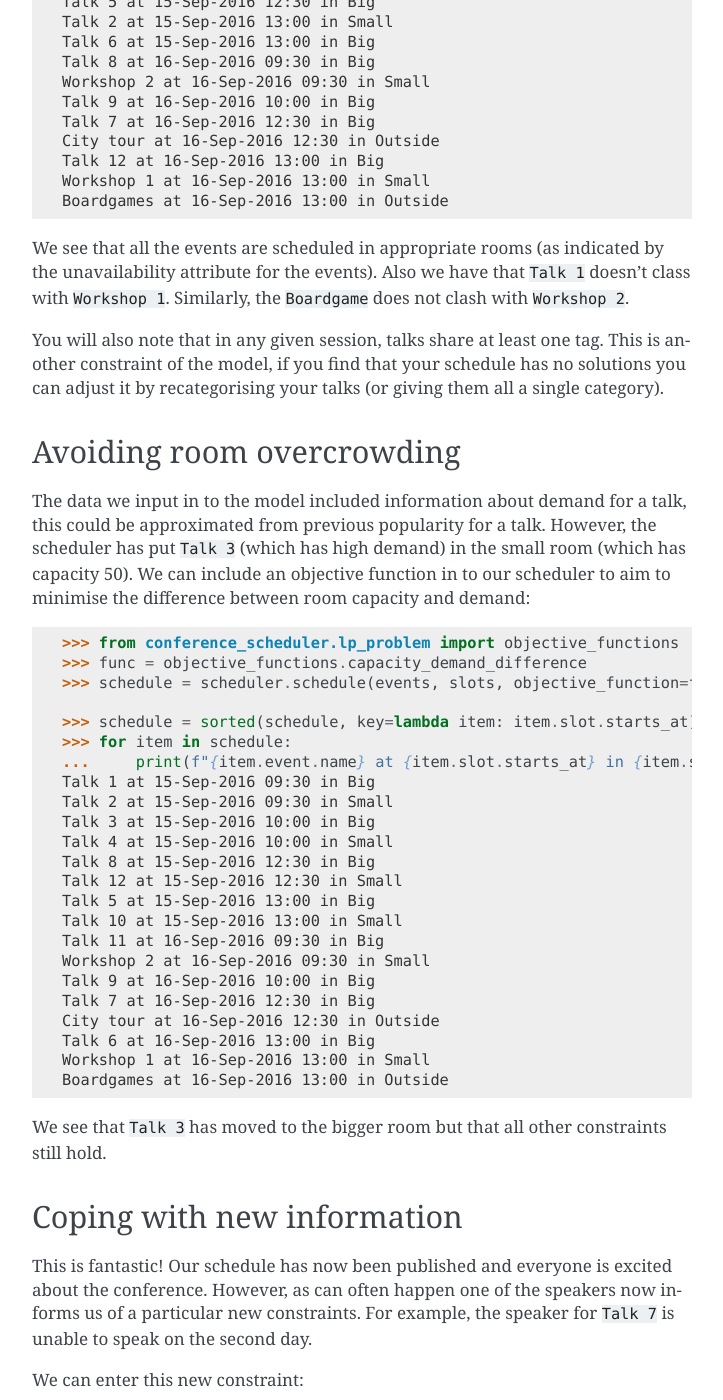
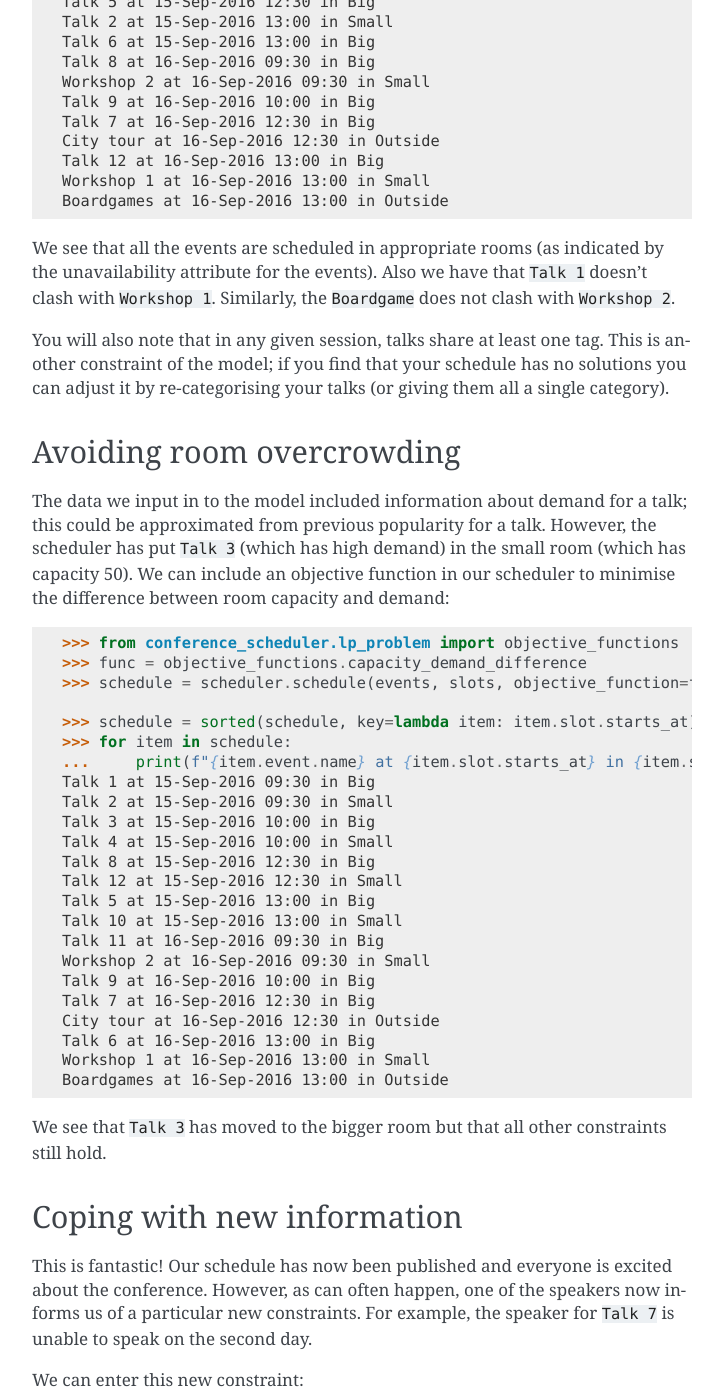
Before and after one commit to PyconUK/ConferenceScheduler, a Sphinx documentation site: the page built from docs/tutorial/index.rst, in a window 1280 px wide and 1400 px high, scrolled down 1976 px. Shown: the whole window, without its empty margins (388-1111 px from the left). Built offline with Sphinx 7.4.7, drawn with Linux system fonts in a browser that asks for light colours; some of the changed text lies outside the part shown.

Commit message:
Fix typos

```diff
--- a/docs/tutorial/index.rst
+++ b/docs/tutorial/index.rst
@@ -106,22 +106,22 @@ This schedule is a generator::
 
 We see that all the events are scheduled in appropriate rooms (as indicated by
 the unavailability attribute for the events). Also we have that :code:`Talk 1`
-doesn't class with :code:`Workshop 1`.
+doesn't clash with :code:`Workshop 1`.
 Similarly, the :code:`Boardgame` does not clash with :code:`Workshop 2`.
 
 You will also note that in any given session, talks share at least one tag. This
-is another constraint of the model, if you find that your schedule has no
-solutions you can adjust it by recategorising your talks (or giving them all a
+is another constraint of the model; if you find that your schedule has no
+solutions you can adjust it by re-categorising your talks (or giving them all a
 single category).
 
 Avoiding room overcrowding
 --------------------------
 
-The data we input in to the model included information about demand for a talk,
+The data we input in to the model included information about demand for a talk;
 this could be approximated from previous popularity for a talk. However, the
 scheduler has put :code:`Talk 3` (which has high demand) in the small room
-(which has capacity 50). We can include an objective function in to our
-scheduler to aim to minimise the difference between room capacity and demand::
+(which has capacity 50). We can include an objective function in our
+scheduler to minimise the difference between room capacity and demand::
 
     >>> from conference_scheduler.lp_problem import objective_functions
     >>> func = objective_functions.capacity_demand_difference
@@ -156,7 +156,7 @@ Coping with new information
 ---------------------------
 
 This is fantastic! Our schedule has now been published and everyone is excited
-about the conference. However, as can often happen one of the speakers now
+about the conference. However, as can often happen, one of the speakers now
 informs us of a particular new constraints. For example, the speaker for
 :code:`Talk 7` is unable to speak on the second day.
 
@@ -222,7 +222,7 @@ old schedule::
 Scheduling chairs
 -----------------
 
-Once we have a schedule for our talks, workshops and social events we have the
+Once we have a schedule for our talks, workshops and social events, we have the
 last task which is to schedule chairs for the talk sessions.
 
 We have 6 different sessions of talks to chair::
```
